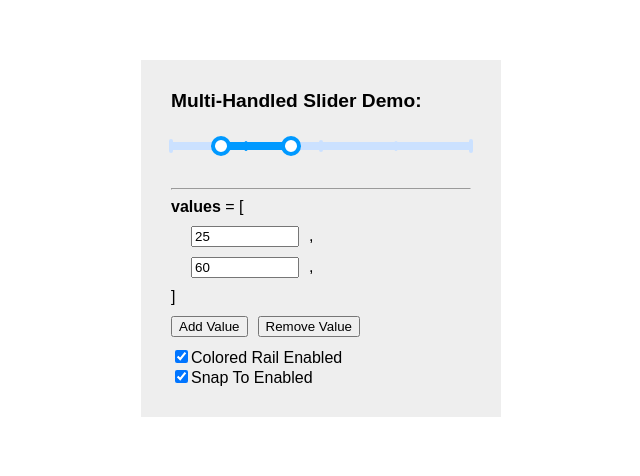
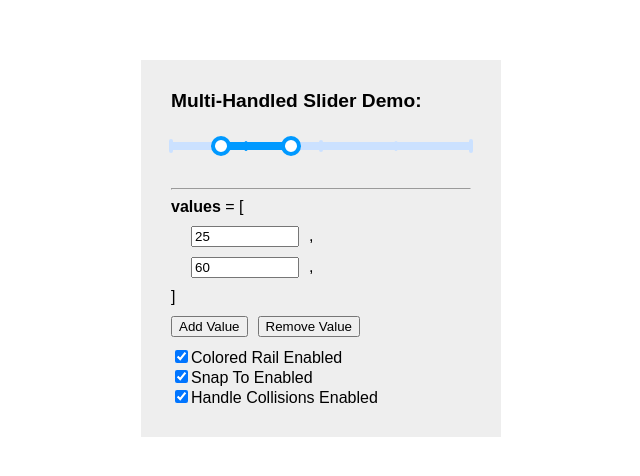
Before and after one commit to colesam/react-range-slider-proto, a React (Create React App) app: page / in a window 1280 px wide. Shown: the part 108-584 px from the top of the page, without its empty margins (319-959 px from the left). Built offline with nearby package versions, Linux system fonts and the light colour scheme.

Commit message:
Begin working on collisions

```diff
--- a/src/App.js
+++ b/src/App.js
@@ -2,6 +2,9 @@ import React, {useState} from 'react';
 import './App.css';
 import Slider from "./Slider";
 
+/**
+ * TODO: Fix collision related bugs and make them dynamic
+ */
 function App() {
     const min = 0;
     const max = 150;
@@ -9,6 +12,7 @@ function App() {
     const [range, setRange] = useState([25, 60]);
     const [coloredRailEnabled, setColoredRailEnabled] = useState(true);
     const [snapToEnabled, setSnapToEnabled] = useState(true);
+    const [collisionsEnabled, setCollisionsEnabled] = useState(true);
 
     const valueChangeHandler = (newValue, index) => {
         setRange(range.map(
@@ -97,6 +101,16 @@ function App() {
                         />
                         <label htmlFor="enableSnapTo">Snap To Enabled</label>
                     </div>
+
+                    <div>
+                        <input
+                            type="checkbox"
+                            id="enableSnapTo"
+                            checked={collisionsEnabled}
+                            onChange={() => setCollisionsEnabled(!collisionsEnabled)}
+                        />
+                        <label htmlFor="enableSnapTo">Handle Collisions Enabled</label>
+                    </div>
                 </div>
             </div>
         </div>
```
